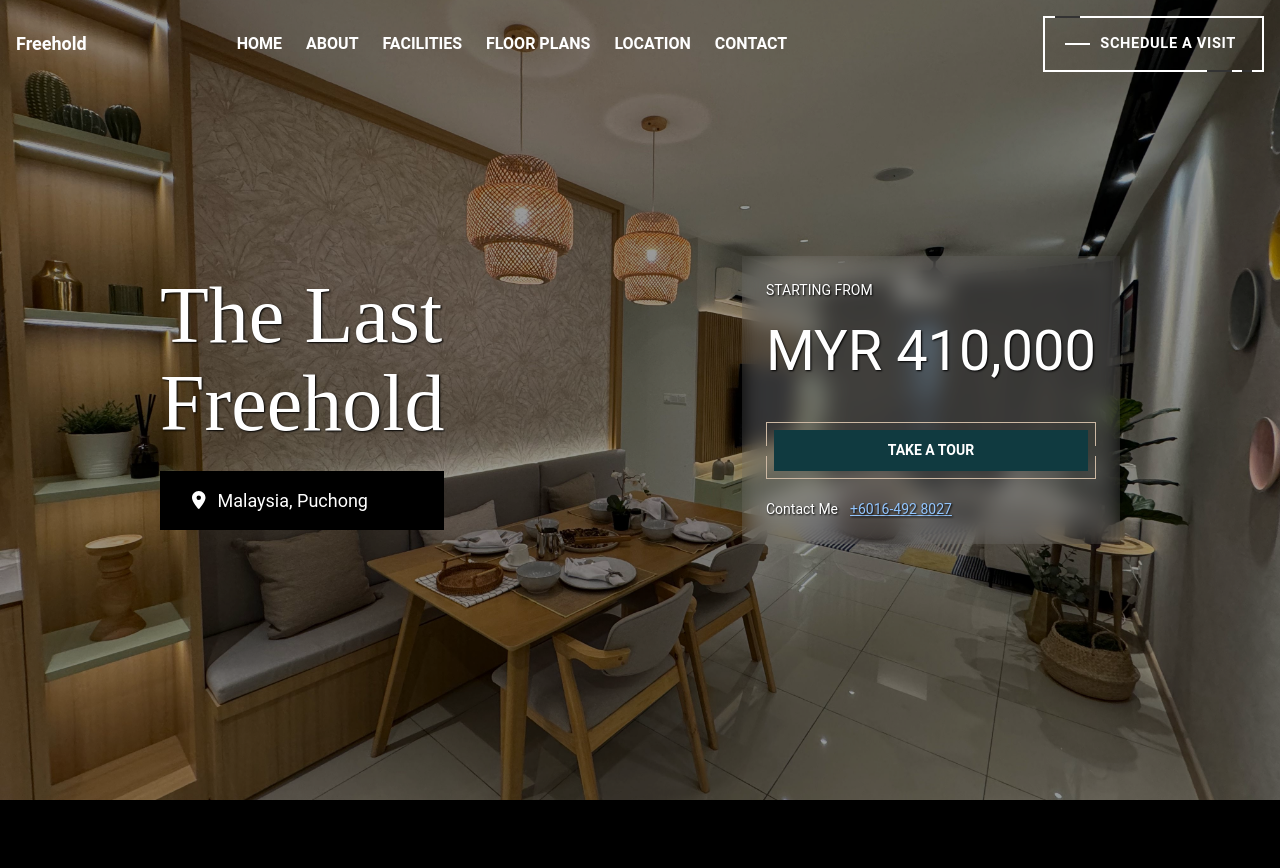
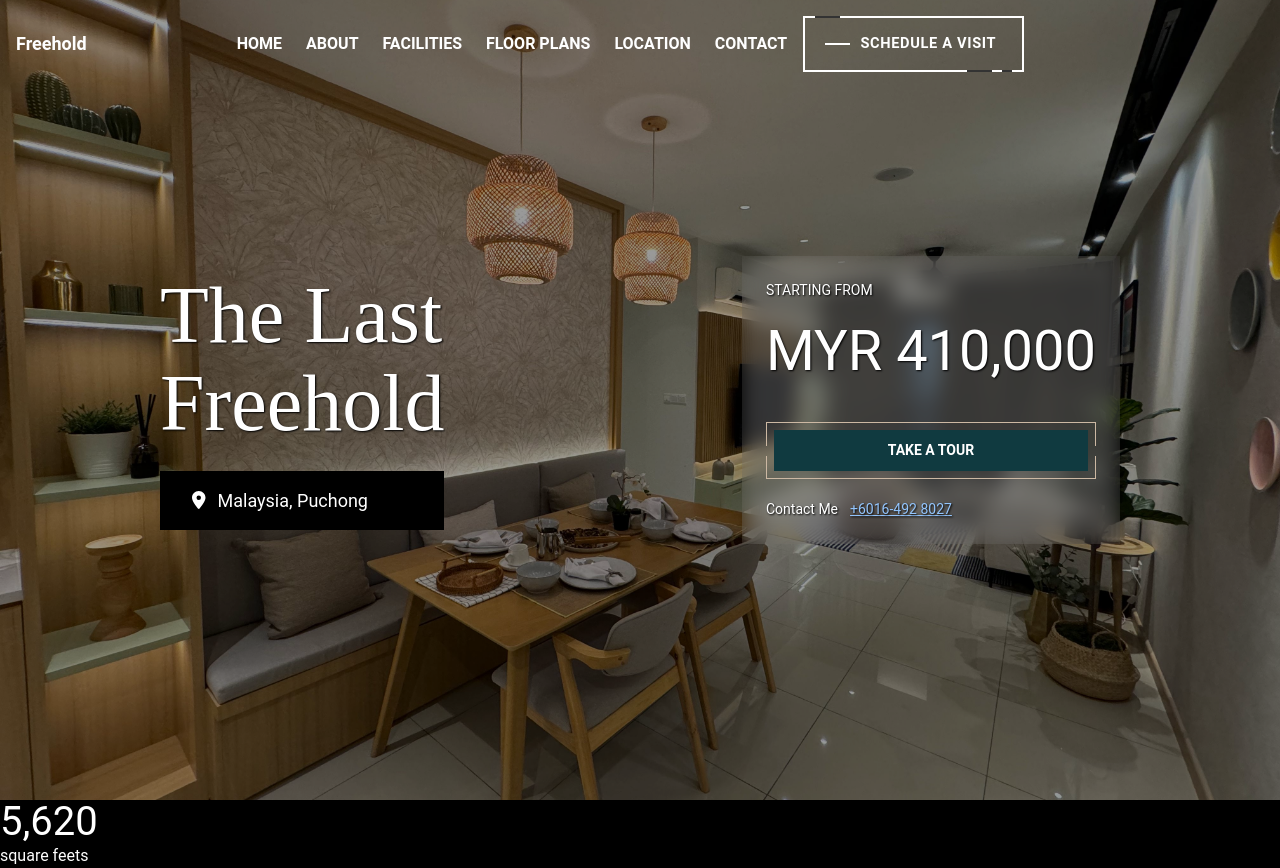
Before and after one commit to jaspetham/Property-Landing-Page, a Next.js app: page / in a window 1280 px wide. Before the commit the page ends 800 px from the top, so only its background shows below. Built offline with nearby package versions, Linux system fonts and the light colour scheme.

Commit message:
added about WIP

```diff
--- /dev/null
+++ b/src/app/components/About/index.tsx
@@ -0,0 +1,22 @@
+"use client";
+
+import React, { useState, useEffect } from "react";
+import "./About.css";
+import MainButton from "@/app/shared/MainButton";
+import { FontAwesomeIcon } from "@fortawesome/react-fontawesome";
+import { faLocationDot } from "@fortawesome/free-solid-svg-icons";
+
+const About: React.FC = () => {
+    return(
+        <section>
+            <div className="flex space-evenly">
+                <div className="info-wrapper">
+                    <h3>5,620</h3>
+                    <p>square feets</p>
+                </div>
+            </div>
+        </section>
+    )
+};
+
+export default About;
--- a/src/app/components/Header/Header.css
+++ b/src/app/components/Header/Header.css
@@ -1,5 +1,7 @@
 header{
     background: transparent;
+    position: fixed;
+    top:0;
 }
 
 .logo{
--- a/src/app/components/Hero/Hero.css
+++ b/src/app/components/Hero/Hero.css
@@ -8,7 +8,7 @@
   justify-content: center;
   color: white;
   text-shadow: 1px 1px 2px black;
-  position: absolute;
+  position: relative;
   left:0;
   top:0;
   width: 100vw;
--- a/src/app/components/Hero/index.tsx
+++ b/src/app/components/Hero/index.tsx
@@ -4,6 +4,7 @@ import React, { useState, useEffect } from "react";
 import "./Hero.css";
 import MainButton from "@/app/shared/MainButton";
 import { FontAwesomeIcon } from "@fortawesome/react-fontawesome";
+import { faLocationDot } from "@fortawesome/free-solid-svg-icons";
 
 const Hero: React.FC = () => {
   const [data, setData] = useState<any>(null);
@@ -35,7 +36,7 @@ const Hero: React.FC = () => {
             <div className="address p-4 px-8 flex items-center  gap-3">
               <FontAwesomeIcon
                 className="fs-200"
-                icon={["fas", "location-dot"]}
+                icon={faLocationDot}
               />
               <p className="fs-200">{data?.location}</p>
             </div>
--- a/src/app/page.tsx
+++ b/src/app/page.tsx
@@ -1,3 +1,4 @@
+import About from "./components/About";
 import Header from "./components/Header/index";
 import Hero from "./components/Hero/index";
 
@@ -6,6 +7,7 @@ export default function Home() {
     <main>
         <Header/>
         <Hero/>
+        <About/>
     </main>
   );
 }
```
Also changed, not shown: src/app/components/About/About.css (added).
